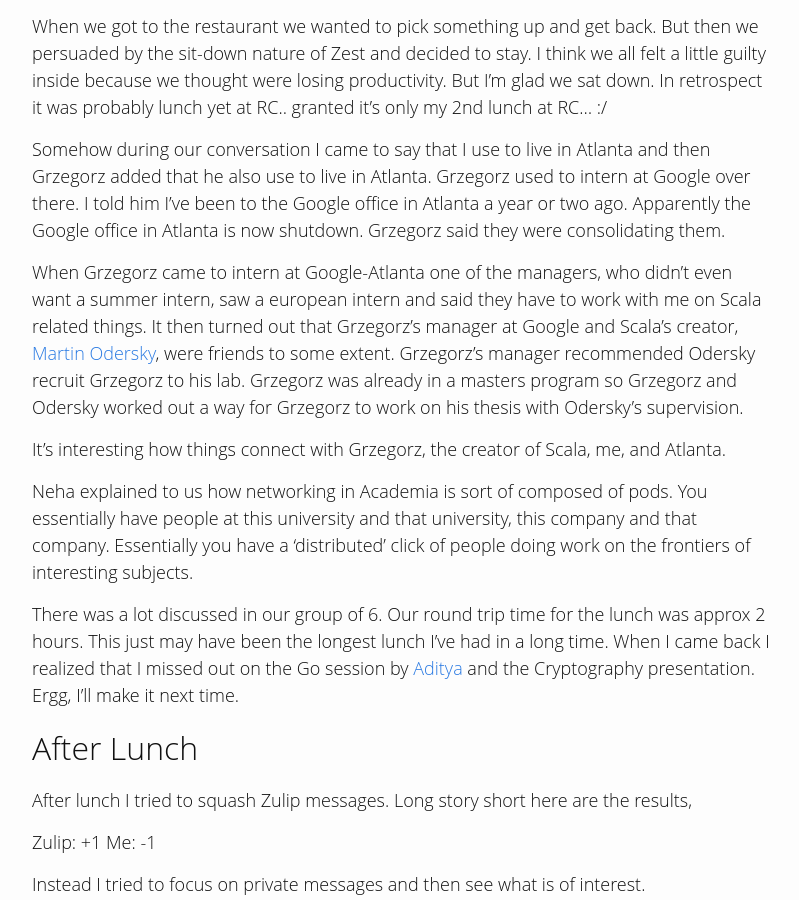
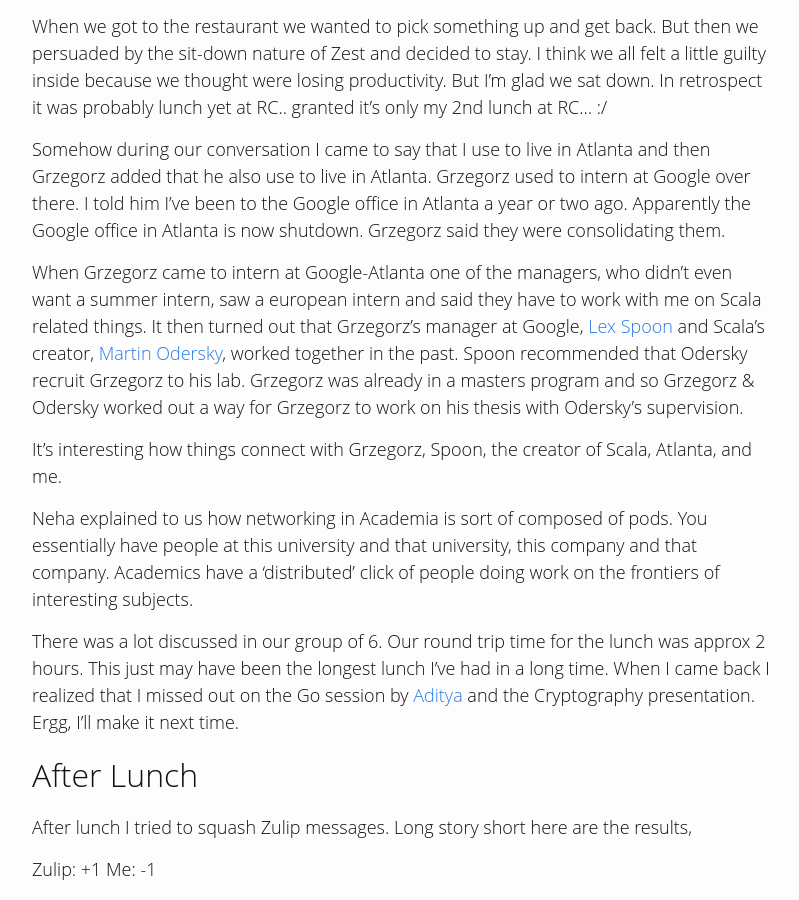
Before and after one commit to icco/simplyahmazing.github.io, a Jekyll site: the page built from _posts/2105-03-31-check-it.md, in a window 1280 px wide and 900 px high, scrolled down 1339 px. Shown: the whole window, without its empty margins (238-1037 px from the left). Built offline with Jekyll 4.4.1, drawn with Linux system fonts in a browser that asks for light colours.

Commit message:
makes edits recommended by Grzegorz

```diff
--- a/_posts/2105-03-31-check-it.md
+++ b/_posts/2105-03-31-check-it.md
@@ -27,11 +27,11 @@ When we got to the restaurant we wanted to pick something up and get back. But t
 
 Somehow during our conversation I came to say that I use to live in Atlanta and then Grzegorz added that he also use to live in Atlanta. Grzegorz used to intern at Google over there. I told him I've been to the Google office in Atlanta a year or two ago. Apparently the Google office in Atlanta is now shutdown. Grzegorz said they were consolidating them.
 
-When Grzegorz came to intern at Google-Atlanta one of the managers, who didn't even want a summer intern, saw a european intern and said they have to work with me on Scala related things. It then turned out that Grzegorz's manager at Google and Scala's creator, [Martin Odersky](http://en.wikipedia.org/wiki/Martin_Odersky), were friends to some extent. Grzegorz's manager recommended Odersky recruit Grzegorz to his lab. Grzegorz was already in a masters program so Grzegorz and Odersky worked out a way for Grzegorz to work on his thesis with Odersky's supervision.
+When Grzegorz came to intern at Google-Atlanta one of the managers, who didn't even want a summer intern, saw a european intern and said they have to work with me on Scala related things. It then turned out that Grzegorz's manager at Google, [Lex Spoon](http://blog.lexspoon.org/) and Scala's creator, [Martin Odersky](http://en.wikipedia.org/wiki/Martin_Odersky), worked together in the past. Spoon recommended that Odersky recruit Grzegorz to his lab. Grzegorz was already in a masters program and so Grzegorz & Odersky worked out a way for Grzegorz to work on his thesis with Odersky's supervision.
 
-It's interesting how things connect with Grzegorz, the creator of Scala, me, and Atlanta.
+It's interesting how things connect with Grzegorz, Spoon, the creator of Scala, Atlanta, and me.
 
-Neha explained to us how networking in Academia is sort of composed of pods. You essentially have people at this university and that university, this company and that company. Essentially you have a 'distributed' click of people doing work on the frontiers of interesting subjects.
+Neha explained to us how networking in Academia is sort of composed of pods. You essentially have people at this university and that university, this company and that company. Academics have a 'distributed' click of people doing work on the frontiers of interesting subjects.
 
 There was a lot discussed in our group of 6. Our round trip time for the lunch was approx 2 hours. This just may have been the longest lunch I've had in a long time. When I came back I realized that I missed out on the Go session by [Aditya](need-link) and the Cryptography presentation. Ergg, I'll make it next time.
 
```
